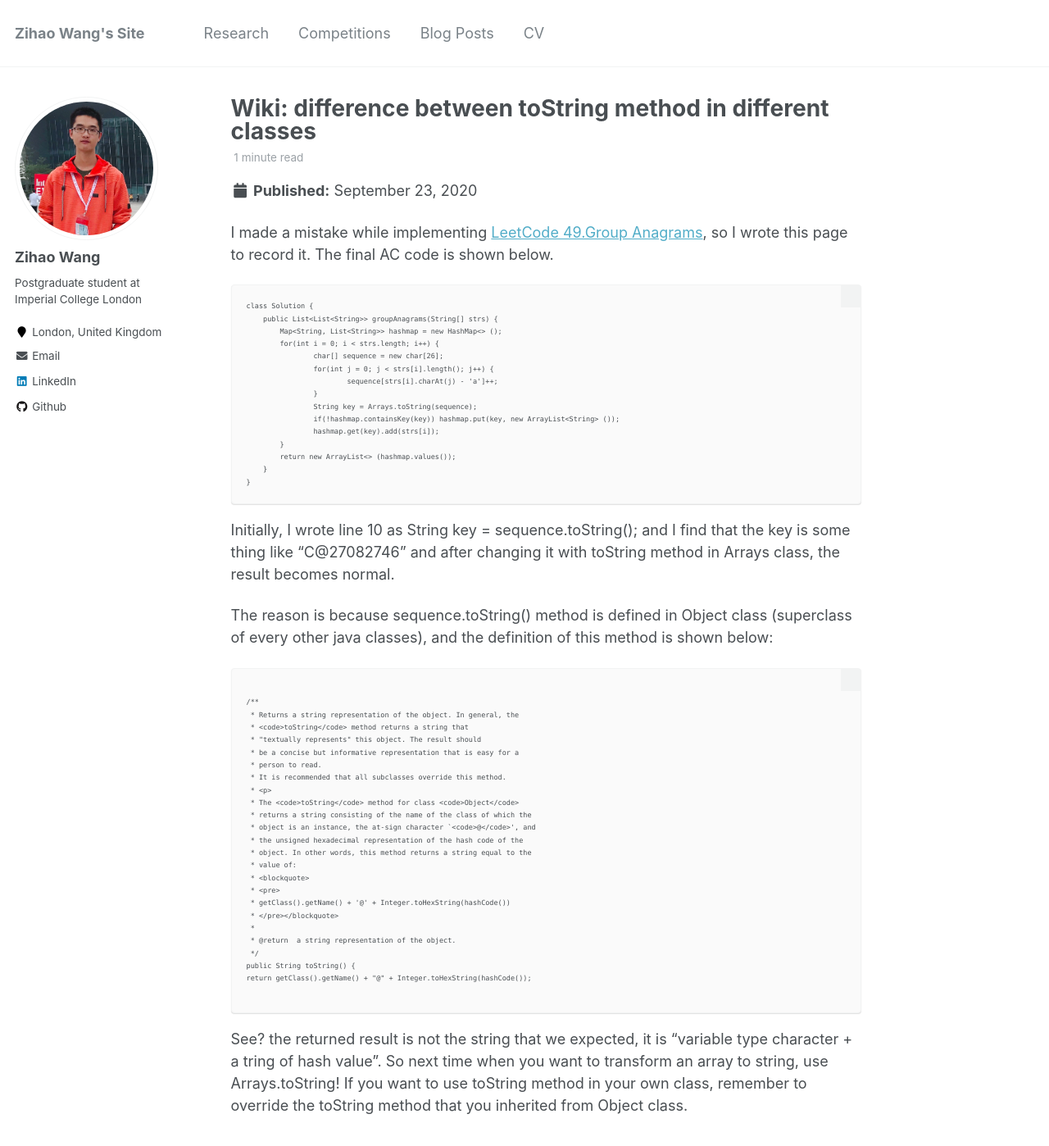
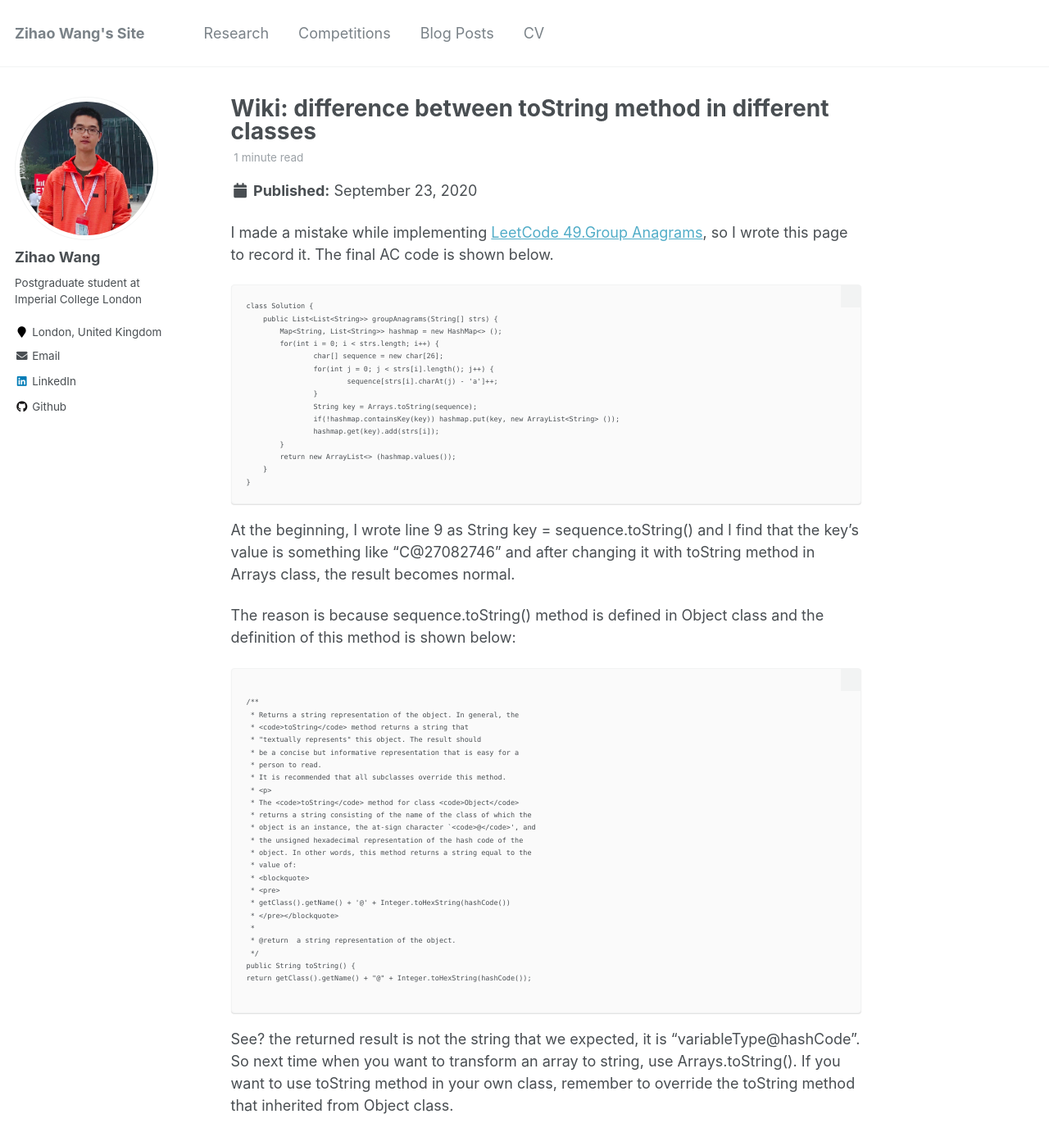
Before and after one commit to wzh1998/wzh1998.github.io, a Jekyll site: the page built from _posts/2020-09-23-blog-post-2.md, in a window 1280 px wide and 1400 px high. Shown: the whole window at 82% size. Built offline with Jekyll 4.4.1, drawn with Linux system fonts in a browser that asks for light colours.

Commit message:
Update 2020-09-23-blog-post-2.md

````diff
--- a/_posts/2020-09-23-blog-post-2.md
+++ b/_posts/2020-09-23-blog-post-2.md
@@ -27,9 +27,9 @@ class Solution {
     }
 }
 ```
-Initially, I wrote line 10 as String key = sequence.toString(); and I find that the key is some thing like "C@27082746" and after changing it with toString method in Arrays class, the result becomes normal.
+At the beginning, I wrote line 9 as String key = sequence.toString() and I find that the key's value is something like "C@27082746" and after changing it with toString method in Arrays class, the result becomes normal.
 
-The reason is because sequence.toString() method is defined in Object class (superclass of every other java classes), and the definition of this method is shown below:
+The reason is because sequence.toString() method is defined in Object class and the definition of this method is shown below:
 
 ```
 
@@ -59,4 +59,4 @@ return getClass().getName() + "@" + Integer.toHexString(hashCode());
 
 ```
 
-See? the returned result is not the string that we expected, it is "variable type character + a tring of hash value". So next time when you want to transform an array to string, use Arrays.toString! If you want to use toString method in your own class, remember to override the toString method that you inherited from Object class.
+See? the returned result is not the string that we expected, it is "variableType@hashCode". So next time when you want to transform an array to string, use Arrays.toString(). If you want to use toString method in your own class, remember to override the toString method that inherited from Object class.
````
